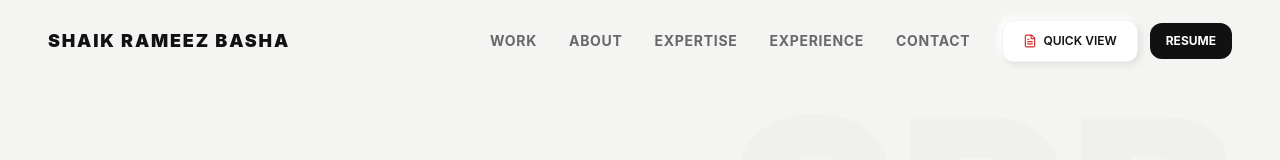
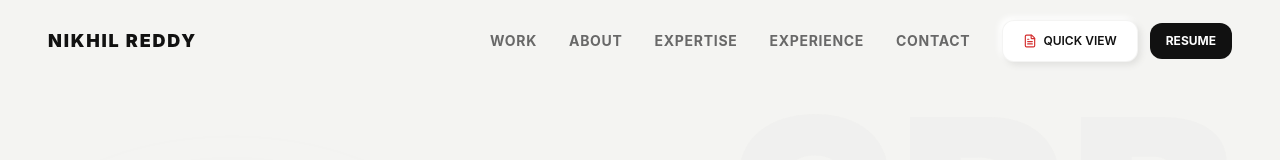
Before and after one commit to mnikhilreddy491-collab/nikhil-reddy-portfolio, a React (Vite) app: page / in a window 1280 px wide. Shown: the top 160 px of the page. Built offline with nearby package versions, Linux system fonts and the light colour scheme.

Commit message:
refactor: rename profile owner to Nikhil Reddy throughout

```diff
--- a/index.html
+++ b/index.html
@@ -4,7 +4,7 @@
     <meta charset="UTF-8" />
     <link rel="icon" type="image/svg+xml" href="/favicon.svg" />
     <meta name="viewport" content="width=device-width, initial-scale=1.0" />
-    <title>dazzling-nobel</title>
+    <title>Nikhil Reddy — Portfolio</title>
   </head>
   <body>
     <div id="root"></div>
--- a/src/components/contact/Contact.tsx
+++ b/src/components/contact/Contact.tsx
@@ -40,7 +40,7 @@ export const Contact: React.FC = () => {
                 variant="accent"
                 onClick={() => window.location.href = `mailto:${PERSONAL_INFO.email}`}
                 className="text-sm px-6 py-4 flex items-center gap-2 group"
-                ariaLabel="Send an email to Shaik Rameez Basha"
+                ariaLabel="Send an email to Nikhil Reddy"
               >
                 <Mail className="w-4 h-4" />
                 GET IN TOUCH
--- a/src/components/layout/QuickView.tsx
+++ b/src/components/layout/QuickView.tsx
@@ -28,7 +28,7 @@ export const QuickView: React.FC<QuickViewProps> = ({ isOpen, onClose }) => {
         <div className="sticky top-0 bg-neu-surface border-b border-neu-border/50 px-6 py-4 flex justify-between items-center z-10">
           <div>
             <span className="text-[10px] font-mono text-neu-accent tracking-widest uppercase">RECRUITER QUICK VIEW</span>
-            <h3 className="text-lg font-black text-neu-text tracking-tight uppercase">SHAIK RAMEEZ BASHA — CV</h3>
+            <h3 className="text-lg font-black text-neu-text tracking-tight uppercase">NIKHIL REDDY — CV</h3>
           </div>
           <div className="flex items-center gap-3">
             <a
--- a/src/data/portfolioData.ts
+++ b/src/data/portfolioData.ts
@@ -1,7 +1,7 @@
 import type { Project, Milestone, TechCategory } from '../types';
 
 export const PERSONAL_INFO = {
-  name: "Shaik Rameez Basha",
+  name: "Nikhil Reddy",
   title: "Full-Stack Developer | AI & Data Enthusiast | Software Engineer",
   email: "mnikhilreddy0308@gmail.com", // Linked to the active user's details requested
   github: "https://github.com/mnikhilreddy491-collab", // Linked to the user's active GitHub ID
```
